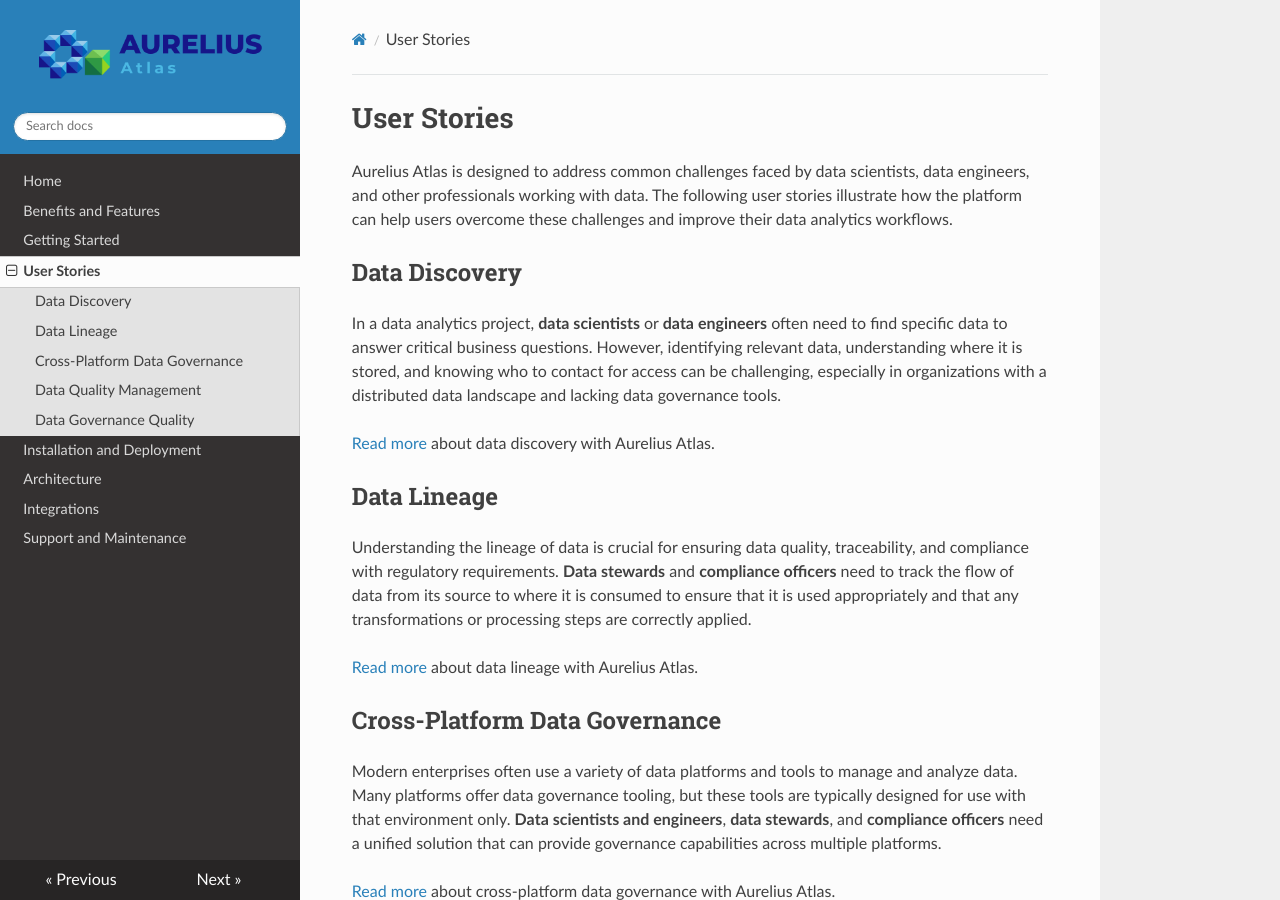
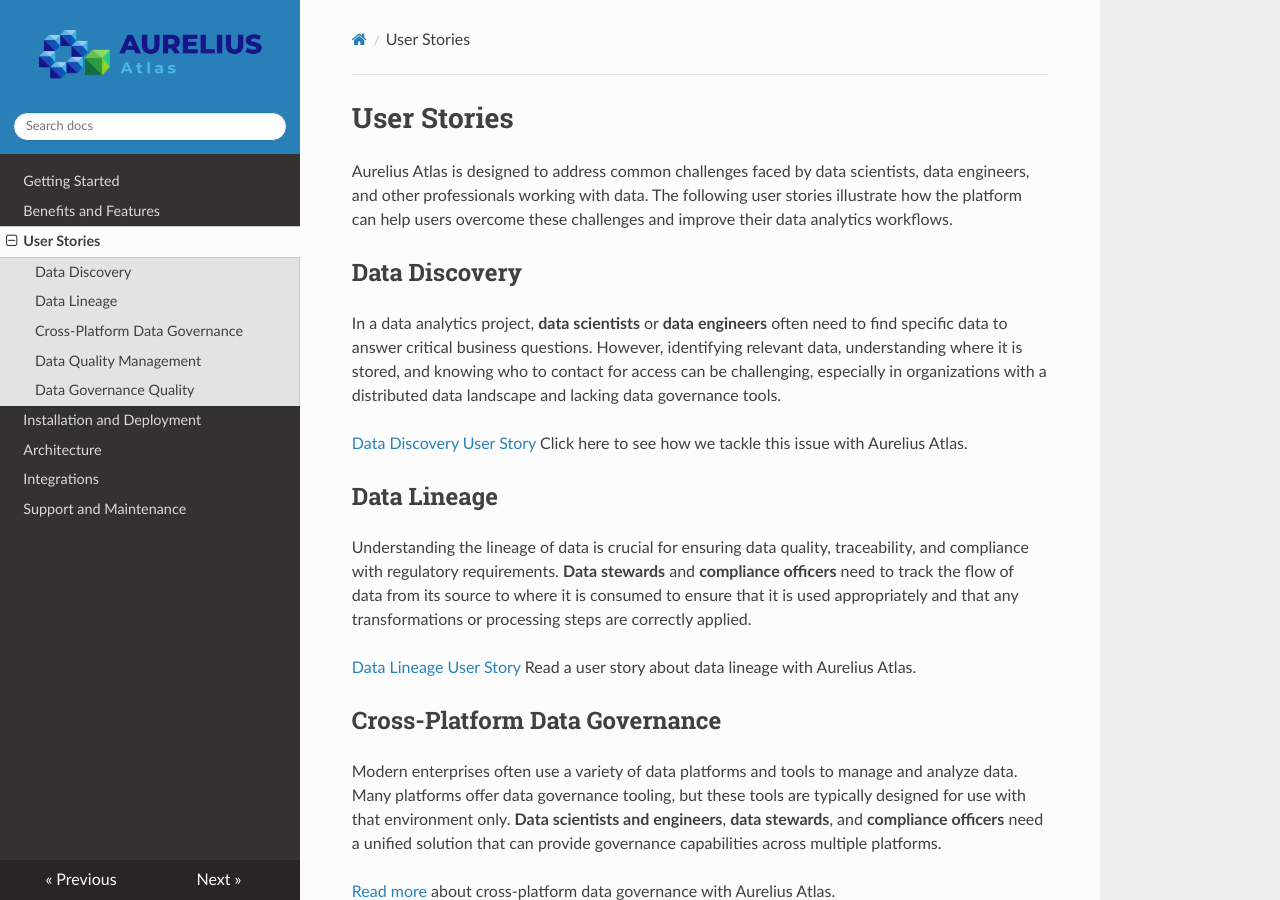
Before and after one commit to aureliusenterprise/aurelius-atlas-documentation, an MkDocs documentation site: the page built from docs/user-stories/index.md, in a window 1280 px wide and 900 px high. Built offline with MkDocs 1.6.1, drawn with Linux system fonts in a browser that asks for light colours; nearby versions of some CDN libraries.

Commit message:
apply structure change

```diff
--- a/docs/user-stories/index.md
+++ b/docs/user-stories/index.md
@@ -11,7 +11,7 @@
 who to contact for access can be challenging, especially in organizations with a distributed data landscape and
 lacking data governance tools.
 
-[Read more](./data-discovery.md) about data discovery with Aurelius Atlas.
+[Data Discovery User Story](./data-discovery.md) Click here to see how we tackle this issue with Aurelius Atlas.
 
 ## Data Lineage
 
@@ -20,7 +20,7 @@
 source to where it is consumed to ensure that it is used appropriately and that any transformations or processing
 steps are correctly applied.
 
-[Read more](./data-lineage.md) about data lineage with Aurelius Atlas.
+[Data Lineage User Story](./data-lineage.md) Read a user story about data lineage with Aurelius Atlas.
 
 ## Cross-Platform Data Governance
 
--- a/mkdocs.yml
+++ b/mkdocs.yml
@@ -7,9 +7,9 @@
   search: true
 
 nav:
-  - Home: index.md
+  - Getting Started: index.md
   - Benefits and Features: benefits-and-features.md
-  - Getting Started: getting-started.md
+  # - Getting Started: getting-started.md
   - User Stories: user-stories/index.md
   - Installation and Deployment: installation-and-deployment.md
   - Architecture: architecture.md
```
